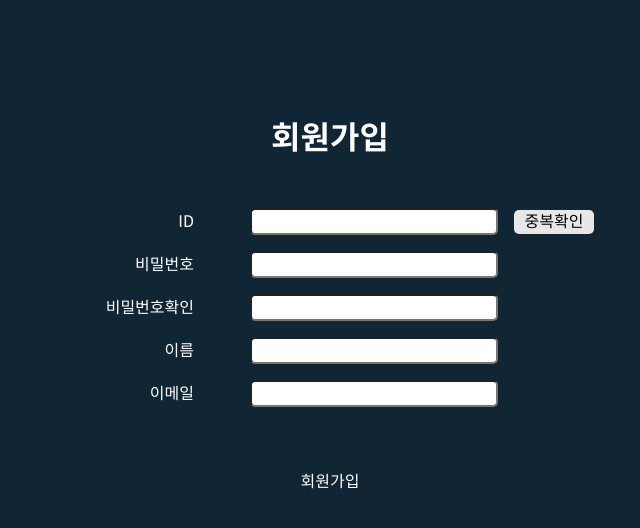
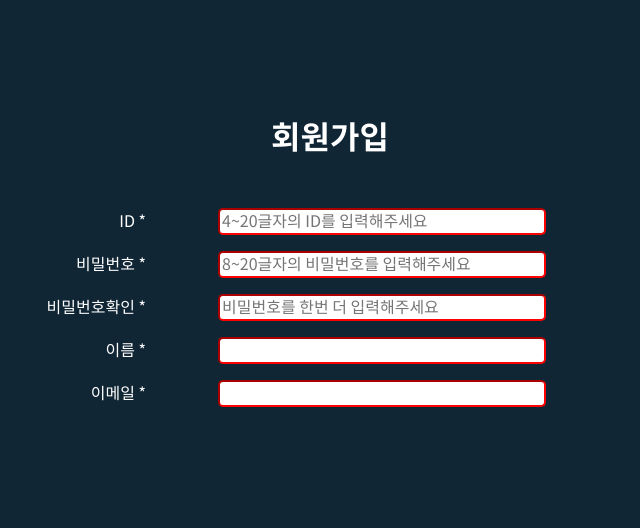
Before and after one commit to kidw0124/Math-for-PS-ML-2022-web, a React (Create React App) app in the folder front/: page /register in a window 1280 px wide. Shown: the top 528 px of the page, without its empty margins (310-950 px from the left). Built offline with nearby package versions, Linux system fonts and the light colour scheme.

Commit message:
회원가입페이지 완

```diff
--- a/front/src/Register.css
+++ b/front/src/Register.css
@@ -7,7 +7,7 @@
 	margin: 0 0 1rem 0;
 }
 .input-component-regi {
-	width: 27rem;
+	width: 33rem;
 	display: flex;
 	flex-direction: row;
 	align-items: center;
@@ -19,7 +19,7 @@
 	user-select: none;
 }
 .input-component-regi-input {
-	width: 15rem;
+	width: 20rem;
 	border-radius: 5px;
 	font-size: 1rem;
 }
@@ -35,10 +35,12 @@
 	cursor: pointer;
 	text-align: center;
 	border-radius: 5px;
-	background-color: #e7e7e7;
+	background-color: aliceblue;
 	color: black;
 	display: flex;
 	align-items: center;
+	border: none;
+	border-color: transparent;
 	justify-content: center;
 	height: 1.5rem;
 }
@@ -100,3 +102,11 @@
 	background-color: #2f5f6f;
 	font-family: "Courier New", Courier, monospace;
 }
+input:invalid {
+	border-color: red;
+	border-width: 2px;
+}
+input:valid {
+	border-color: blue;
+	border-width: 2px;
+}
--- a/front/src/Register.js
+++ b/front/src/Register.js
@@ -10,6 +10,10 @@ function InputComponent({
 	value,
 	maxLength,
 	additional,
+	placeholder,
+	required = true,
+	minLength,
+	pattern,
 }) {
 	return (
 		<div className="input-container">
@@ -21,20 +25,26 @@ function InputComponent({
 					type={type}
 					onChange={onChange}
 					defaultValue={value}
-					maxLength={maxLength}
+					maxLength={maxLength ? maxLength : null}
+					minLength={minLength ? minLength : 0}
+					placeholder={placeholder}
+					required={required}
+					pattern={pattern}
 				/>
 			</div>
 			<div className="input-component-regi-additional">{additional}</div>
 		</div>
 	);
 }
-function ButtonComponent({ msg, onClick, id }) {
+function ButtonComponent({ msg, onClick, id, disabled, visible }) {
 	return (
 		<div className="button-component">
 			<div
 				className="button-component-button"
 				id={"button-component-button-" + id}
 				onClick={onClick}
+				disabled={disabled}
+				style={{ visibility: visible ? "visible" : "hidden" }}
 			>
 				{msg}
 			</div>
@@ -62,94 +72,115 @@ function Register() {
 	const [pwCheck, setPwCheck] = useState("");
 	const [name, setName] = useState("");
 	const [email, setEmail] = useState("");
-
+	const [dup, setDup] = useState(false);
+	const idDuplicateCheck = () => {
+		axios
+			.post("/api/register/id-duplicate-check", {
+				id: id,
+			})
+			.then((result) => {
+				alert(result.data.message);
+				if (result.data.success) {
+					document.getElementById("id-duplicate-check").innerHTML = "사용가능";
+					document.getElementById("id-duplicate-check").style.color = "blue";
+					document.getElementById("id-duplicate-check").style.cursor =
+						"default";
+					document.getElementById("id-duplicate-check").style.pointerEvents =
+						"none";
+					document.getElementById("id-duplicate-check").disabled = true;
+					document.getElementById("id-duplicate-check").style.backgroundColor =
+						"transparent";
+					document.getElementById("input-component-input-id").disabled = true;
+					setDup(true);
+				}
+			});
+	};
 	return (
 		<div className="register-container">
 			<div className="register-title">회원가입</div>
 			<div className="register-input-container">
 				<InputComponent
-					msg="ID"
+					msg="ID *"
 					id="id"
 					type="text"
 					onChange={(e) => setId(e.target.value)}
 					value={id}
 					maxLength="20"
+					minLength="4"
+					placeholder="4~20글자의 ID를 입력해주세요"
 					additional={
-						<div
-							id="id-duplicate-check"
-							onClick={() => {
-								axios
-									.post("/api/register/id-duplicate-check", {
-										id: id,
-									})
-									.then((result) => {
-										alert(result.data.message);
-										if (result.data.success) {
-											document.getElementById("id-duplicate-check").innerHTML =
-												"사용가능";
-											document.getElementById(
-												"id-duplicate-check"
-											).style.color = "green";
-											document.getElementById(
-												"id-duplicate-check"
-											).style.cursor = "default";
-											document.getElementById(
-												"id-duplicate-check"
-											).style.pointerEvents = "none";
-											document.getElementById(
-												"id-duplicate-check"
-											).disabled = true;
-											document.getElementById(
-												"id-duplicate-check"
-											).style.backgroundColor = "transparent";
-											document.getElementById(
-												"input-component-input-id"
-											).disabled = true;
-										}
-									});
-							}}
-						>
-							중복확인
-						</div>
+						id.length >= 4 && id.length <= 20 ? (
+							<div id="id-duplicate-check" onClick={idDuplicateCheck}>
+								중복확인
+							</div>
+						) : (
+							""
+						)
 					}
 				/>
 				<InputComponent
-					msg="비밀번호"
+					msg="비밀번호 *"
 					id="password"
 					type="password"
 					onChange={(e) => setPw(e.target.value)}
 					value={pw}
+					placeholder="8~20글자의 비밀번호를 입력해주세요"
+					minLength="8"
 					maxLength="20"
 				/>
 				<InputComponent
-					msg="비밀번호확인"
+					msg="비밀번호확인 *"
 					id="passwordCheck"
 					type="password"
 					onChange={(e) => setPwCheck(e.target.value)}
 					value={pwCheck}
+					placeholder="비밀번호를 한번 더 입력해주세요"
+					minLength="8"
 					maxLength="20"
+					additional={
+						<div id="password-check">{pwCheck === pw ? "" : "불일치"}</div>
+					}
 				/>
 				<InputComponent
-					msg="이름"
+					msg="이름 *"
 					id="name"
 					type="text"
 					onChange={(e) => setName(e.target.value)}
 					value={name}
 				/>
 				<InputComponent
-					msg="이메일"
+					msg="이메일 *"
 					id="email"
 					type="email"
 					onChange={(e) => setEmail(e.target.value)}
 					value={email}
+					pattern="[a-z0-9._%+-]+@[a-z0-9.-]+\.[a-z]{2,}$"
 				/>
 			</div>
 			<div className="register-button-container">
-				<ButtonComponent
-					msg="회원가입"
-					onClick={() => register_send(id, pw, pwCheck, name, email)}
-					id="register"
-				/>
+				{id.length >= 4 &&
+				id.length <= 20 &&
+				pw.length >= 8 &&
+				pw.length <= 20 &&
+				pwCheck === pw &&
+				name.length > 0 &&
+				email.length > 0 &&
+				dup ? (
+					<ButtonComponent
+						msg="회원가입"
+						onClick={() => register_send(id, pw, pwCheck, name, email)}
+						id="register"
+						disabled={false}
+						visible={true}
+					/>
+				) : (
+					<ButtonComponent
+						msg="회원가입"
+						id="register"
+						disabled={true}
+						visible={false}
+					/>
+				)}
 			</div>
 		</div>
 	);
```
